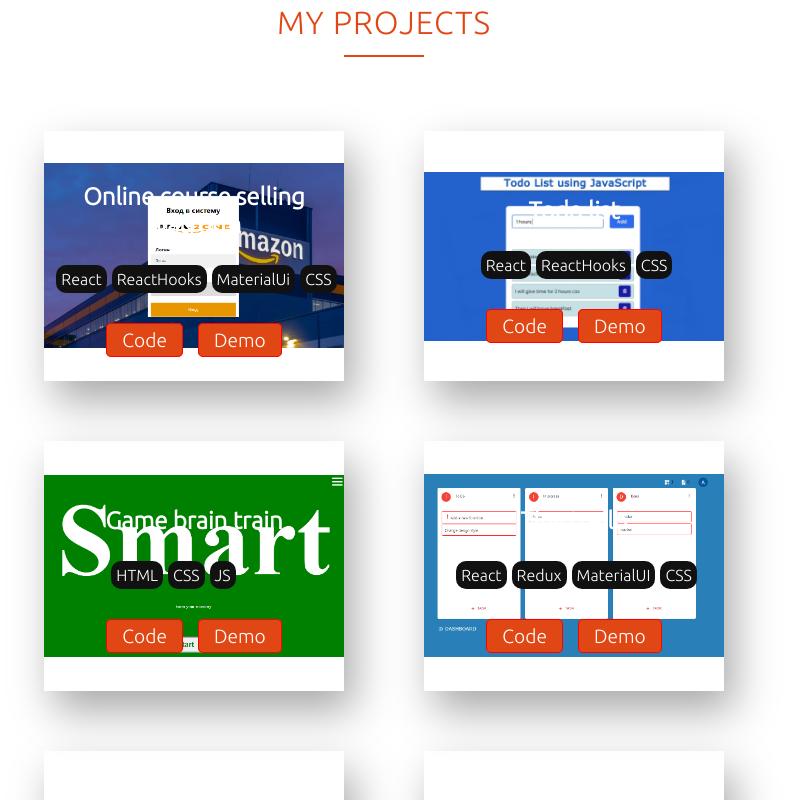
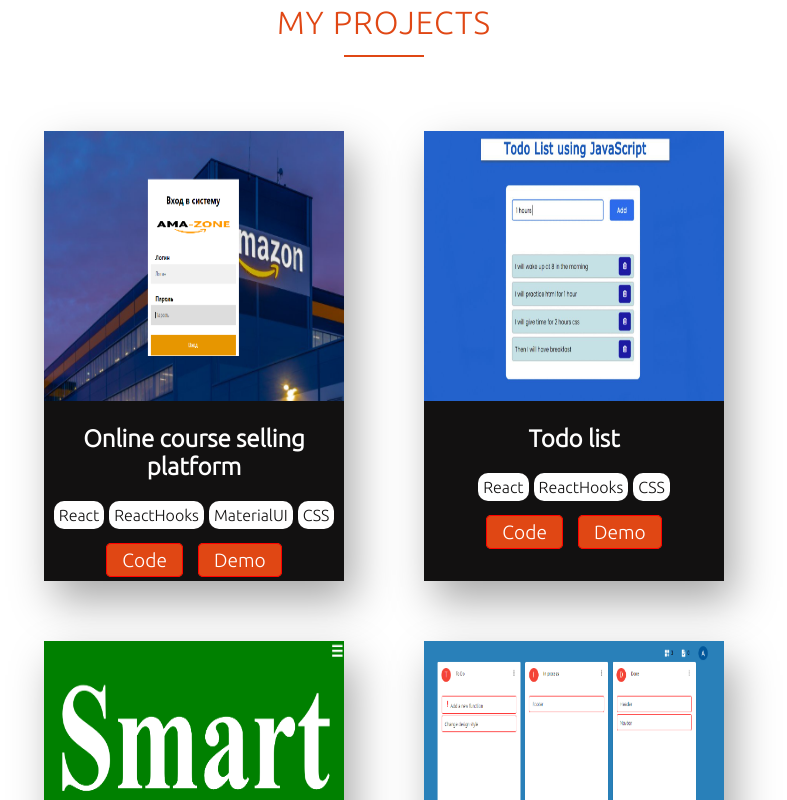
Before and after one commit to ArsenMamataliev/Portfolio, a React (Create React App) app: page / in a window 1280 px wide. Shown: the part 2520-3320 px from the top of the page, without its empty margins (256-1043 px from the left). Built offline with nearby package versions, Linux system fonts and the light colour scheme.

Commit message:
My projects section style changed

```diff
--- a/src/Common/Styles/SASS/variables.scss
+++ b/src/Common/Styles/SASS/variables.scss
@@ -3,6 +3,7 @@ $navbarTextColor: #e04714;
 $bgColor: white;
 $navBgColor: #121111;
 $blackBgColor: #121111;
+$blackFontColor: #121111;
 $linksColor:  #e04714;
 $shadowColor: darkgray;
 $font: 'Ubuntu', sans-serif;
--- a/src/Components/MyWorks/MyWork/MyWork.jsx
+++ b/src/Components/MyWorks/MyWork/MyWork.jsx
@@ -1,3 +1,4 @@
+/* eslint-disable jsx-a11y/img-redundant-alt */
 import React from 'react';
 
 import style from './MyWork.module.scss';
@@ -7,13 +8,14 @@ export const MyWork = (props) => {
     return (
         <Fade top>
             <div className={style.preview} style={props.style}>
-                <div>
+                <img src={props.imgLink} alt="Photo" />
+                <div className={style.description}>
                     <h3 className={style.title}>{props.title}</h3>
-                </div>
-                <div className={style.description}>
-                    {props.text.map((stack)=>
-                        <p className={style.text}>{stack}</p>
-                    )}
+                    <div className={style.stack}>
+                        {props.text.map((stack)=>
+                            <p className={style.text}>{stack}</p>
+                        )}
+                    </div>
                     <div className={style.linkContainer}>
                         <div>
                             <a href={props.codeLink} className={style.link}>Code</a>
--- a/src/Components/MyWorks/MyWork/MyWork.module.scss
+++ b/src/Components/MyWorks/MyWork/MyWork.module.scss
@@ -4,24 +4,19 @@
 .preview {
   margin: 30px 40px;
   width: 300px;
-  height: 250px;
+  height: 450px;
   @include flex(center, center, wrap);
   flex-direction: column;
-  background-size: 100%;
-  background-position: center;
-  background-repeat: no-repeat;
   position: relative;
   box-shadow: 10px 20px 40px 0 $shadowColor;
 
-  &:hover::before {
-    position: absolute;
-    content: '';
-    background-color: $navBgColor;
-    top: 0;
-    bottom: 0;
-    left: 0;
-    right: 0;
-    opacity: 0.5;
+  img{
+    width: 100%;
+    height: 270px;
+
+    &:hover::before {
+      transform: scale(1);
+    }
   }
 
   @media (max-width: 499px) {
@@ -29,9 +24,14 @@
     height: 200px;
     margin:20px 0 ;
   }
+  .description{
+    background: $blackBgColor;
+    width: 100%;
+    height: 180px;
+  }
 
   .title {
-    margin-bottom: 30px;
+    margin-bottom: 20px;
     color: $bgColor;
     position: relative;
     z-index: 1;
@@ -40,24 +40,24 @@
       font-size: 1rem;
     }
   }
-
+  .stack{
+    padding: 0;
+    gap: 5px;
+    @include flex(center, center, nowrap);
+  }
   .text {
-    background-color: $navBgColor;
+    background-color: $bgColor;
     border-radius: 10px;
-    color: $bgColor;
-    position: relative;
+    color: $blackFontColor;
+    margin: 0;
     padding: 5px;
-    margin-left: 5px;
-    margin-bottom: 10px;
-    z-index: 1;
-    display: inline;
     @include font(1rem, center);
   }
 
   .linkContainer {
     display: flex;
     gap: 15px;
-    margin-top: 40px;
+    margin-top: 20px;
     justify-content: center;
   }
 
--- a/src/Components/MyWorks/MyWorks.jsx
+++ b/src/Components/MyWorks/MyWorks.jsx
@@ -12,64 +12,46 @@ import crypappy from './../../Assets/img/crypappy.png';
 import consctractor from './../../Assets/img/constractor-x.png';
 
 export const MyWorks = () => {
-    const onlinePlatformStyle = {
-        backgroundImage: `url(${onlinePlatform})`
-    };
-    const todoListStyle = {
-        backgroundImage: `url(${todoList})`
-    };
-    const brainTrainStyle = {
-        backgroundImage: `url(${brainTrain})`
-    };
-    const tinyTrelloStyle = {
-        backgroundImage: `url(${tinyTrello})`
-    };
-    const crypappyStyle = {
-        backgroundImage: `url(${crypappy})`
-    };
-    const consctractorStyle = {
-        backgroundImage: `url(${consctractor})`
-    };
     const networksData=[
         {
             title: 'Online course selling platform',
-            style: onlinePlatformStyle,
-            text: ['React', 'ReactHooks', 'MaterialUi', 'CSS'],
+            text: ['React', 'ReactHooks', 'MaterialUI', 'CSS'],
+            imgLink: onlinePlatform,
             codeLink: 'https://github.com/ArsenMamataliev/Online-course-selling-platform',
             demoLink: 'https://ama-zone.netlify.app/'
         },
         {
             title: 'Todo list',
-            style: todoListStyle,
             text: ['React', 'ReactHooks', 'CSS'],
+            imgLink: todoList,
             codeLink: 'https://github.com/ArsenMamataliev/Movie-todo-app',
             demoLink: 'https://arsenmamataliev.github.io/Movie-todo-app/'
         },
         {
             title: 'Game brain train',
-            style: brainTrainStyle,
             text: ['HTML', 'CSS', 'JS'],
+            imgLink: brainTrain,
             codeLink:'https://github.com/ArsenMamataliev/Smart',
             demoLink: 'https://arsenmamataliev.github.io/Smart/'
         },
         {
             title: 'Tiny trello',
             text:  ['React', 'Redux', 'MaterialUI', 'CSS'],
-            style: tinyTrelloStyle,
+            imgLink: tinyTrello,
             codeLink: 'https://github.com/ArsenMamataliev/tiny_trello',
             demoLink: 'https://tiny-trello.netlify.app'
         },
         {
             title: 'CrypAppy',
-            style: crypappyStyle,
             text: ['HTML', 'CSS', 'JS'],
+            imgLink: crypappy,
             codeLink: 'https://github.com/ArsenMamataliev/crypappy',
             demoLink: 'https://crypappysite.netlify.app/'
         },
         {
             title: 'Constractor X',
             text:  ['HTML', 'SCSS', 'JS'],
-            style: consctractorStyle,
+            imgLink: consctractor,
             codeLink: 'https://github.com/ArsenMamataliev/ConstractorX',
             demoLink: 'https://constractor-x.netlify.app/'
         }
@@ -81,13 +63,14 @@ export const MyWorks = () => {
                 <div className={style.worksContainer}>
                     <Title title={'My projects'}/>
                     <div className={style.links}>
-                        {networksData.map(data=> <MyWork title={data.title}
-                            style={data.style}
+                        {networksData.map(data=>
+                         <MyWork title={data.title}
+                            imgLink={data.imgLink}
                             text={data.text}
                             codeLink={data.codeLink}
-                            demoLink={data.demoLink}/>
-                            )
-                            }
+                            demoLink={data.demoLink}
+                        />
+                        )}
                     </div>
                 </div>
             </div>
```
